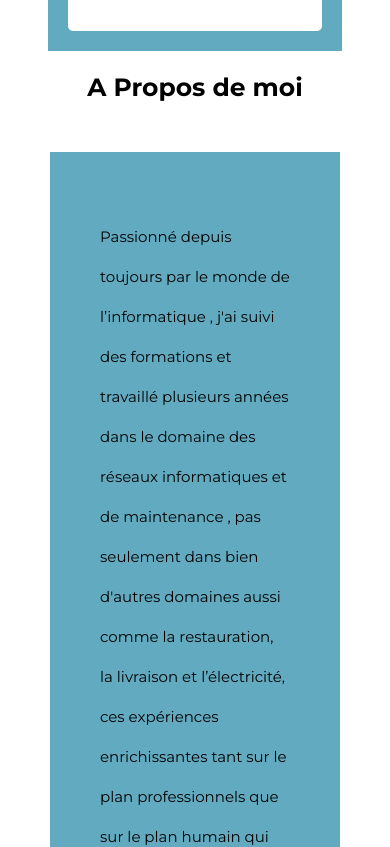
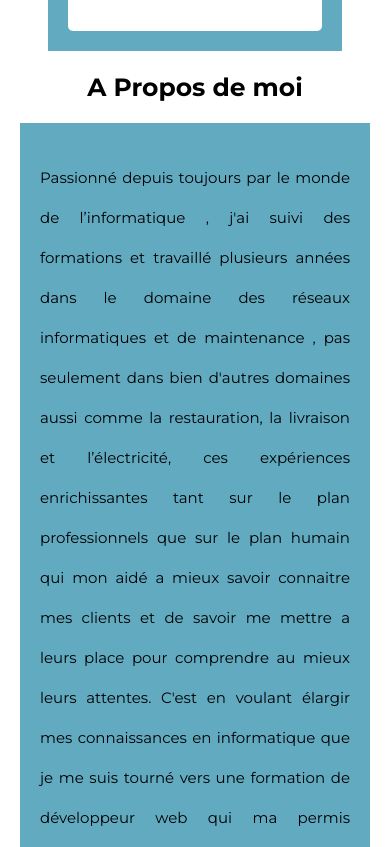
Before and after one commit to Mbaouz/PortFolio_BAOUZ_Mohamed, a React (Create React App) app: page / in a window 390 px wide. Shown: the part 1420-2267 px from the top of the page. Built offline with nearby package versions, Linux system fonts and the light colour scheme.

Commit message:
reglage ancre

```diff
--- a/src/Components/Header/Header.jsx
+++ b/src/Components/Header/Header.jsx
@@ -13,7 +13,7 @@ const Header = () => {
       <img src={logoM} alt="logo"/>
       <nav className='nav'>
         <NavLink className={"accueil" + ( active ? 'active':'')}    to="/">Accueil</NavLink>
-        <a href="/#apropos" className="aboutNav">A Propos</a>
+        <a href="/#a-propos" className="aboutNav">A Propos</a>
         <a href="/#mes-projets" className="ancre">Mes projets</a>
         <a href="#contact" className='ancre'>Contact</a>
 
--- a/src/Components/Menu/Menu.jsx
+++ b/src/Components/Menu/Menu.jsx
@@ -24,7 +24,7 @@ const Nav = () => {
           {isDropdownOpen && (
             <div className="dropdown-menu">
               <NavLink to="/">Accueil</NavLink>
-              <NavLink to="/about">A Propos</NavLink>
+              <a href="/#a-propos">A Propos</a>
               <a href="/#mes-projets" className="ancre">Mes projets</a>
               <a href="#contact" className="ancre">Contact</a>
             </div>
--- a/src/pages/Home/Home.jsx
+++ b/src/pages/Home/Home.jsx
@@ -12,7 +12,7 @@ const Home = () => {
 
             <Card />
             <div className="section-card"><h2>A Propos de moi</h2></div>
-            <div className="about" id="apropos">
+            <div className="about" id="a-propos">
             <p> Passionné depuis toujours par le monde de l’informatique ,
                 j'ai suivi des formations et travaillé plusieurs années dans le domaine des réseaux informatiques et de maintenance ,
                 pas seulement dans bien d'autres domaines aussi comme la restauration, la livraison et l’électricité, ces expériences
--- a/src/pages/Home/home.scss
+++ b/src/pages/Home/home.scss
@@ -8,7 +8,7 @@ p{
     font-size: 20px;
     font-family: Montserrat;
     line-height: 40px;
-    padding: 50px ;
+    padding: 20px ;
     text-align: justify;
 
 }
@@ -45,9 +45,11 @@ a{
 
 .about {
 
+    margin: 20px;
+
     p{
         font-size:15px;
-        text-align: initial;
+        //text-align: initial;
     }
 }
 
```
